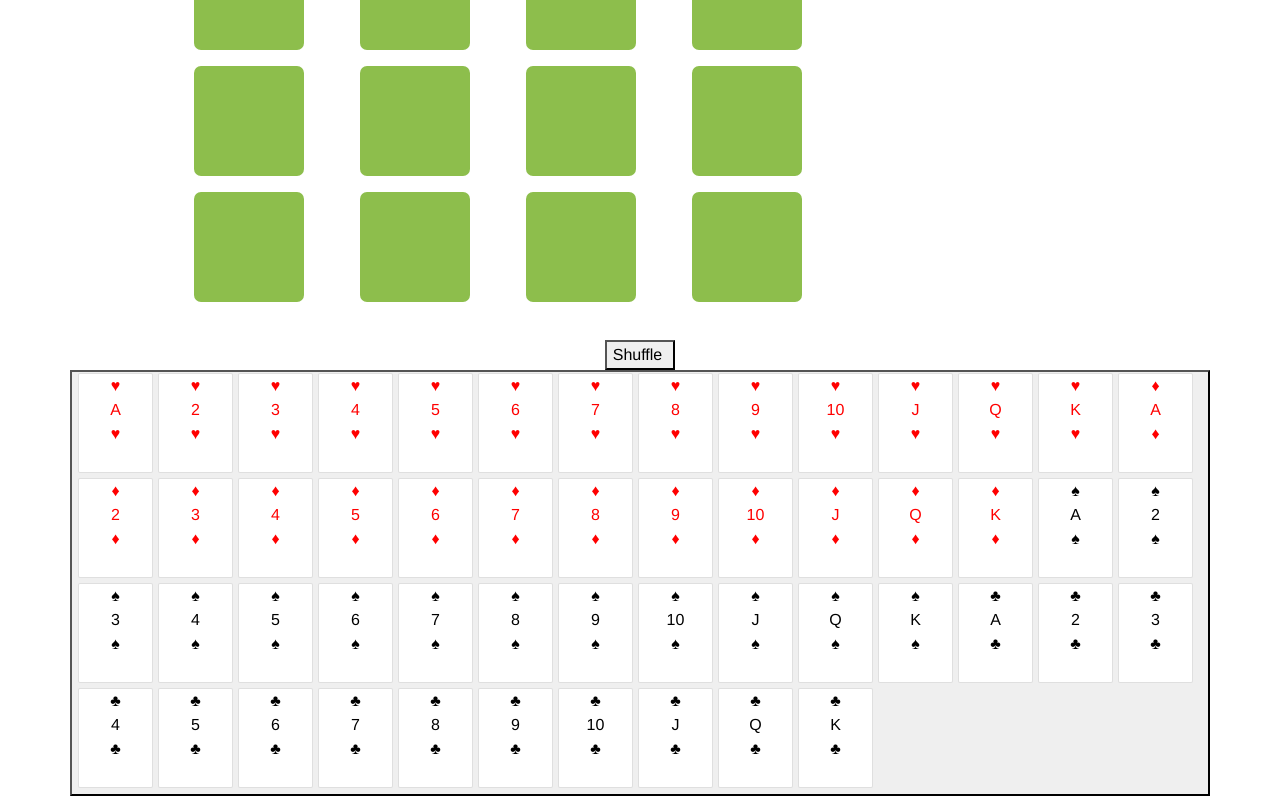
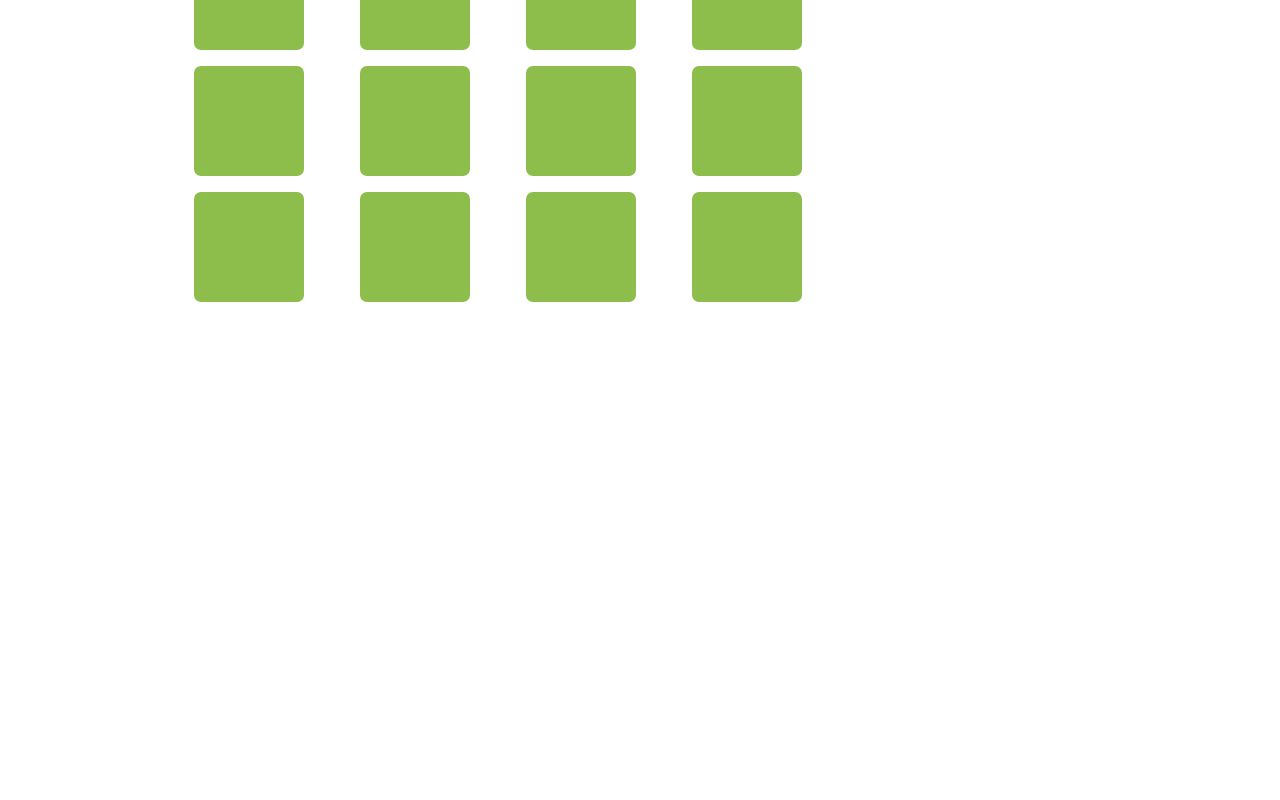
Before and after one commit to jablue-12/memory-game, a Vue app: page / in a window 1280 px wide. Shown: the part 284-1084 px from the top of the page. After the commit the page ends 800 px from the top, so only its background shows below. Built offline with nearby package versions, Linux system fonts and the light colour scheme.

Commit message:
Update NumberCards.vue

```diff
--- a/src/components/NumberCards.vue
+++ b/src/components/NumberCards.vue
@@ -39,9 +39,9 @@
 
 
 
-      <b-row>
+      <!-- <b-row>
         <TestShuffleCards/>
-      </b-row>
+      </b-row> -->
 
 
 
@@ -55,7 +55,7 @@
 import Card from "./Card.vue";
 import ScoreBoard from "./ScoreBoard.vue";
 import GameOverModal from "./GameOverModal.vue";
-import TestShuffleCards from "./TestShuffleCards.vue";
+// import TestShuffleCards from "./TestShuffleCards.vue";
 import {mapGetters,mapActions} from "vuex";
 import {NUMBER} from "@/common/types.js";
 const DIMENSION = 4; //needs to be even so that cards have pairs!
@@ -63,7 +63,12 @@ const TIMER = 60;
 export default {
   name: 'NumberCards',
 
-  components: {Card,ScoreBoard,GameOverModal,TestShuffleCards},
+  components: {
+    Card,
+    ScoreBoard,
+    GameOverModal,
+    // TestShuffleCards
+  },
 
   data(){
     return {
```
